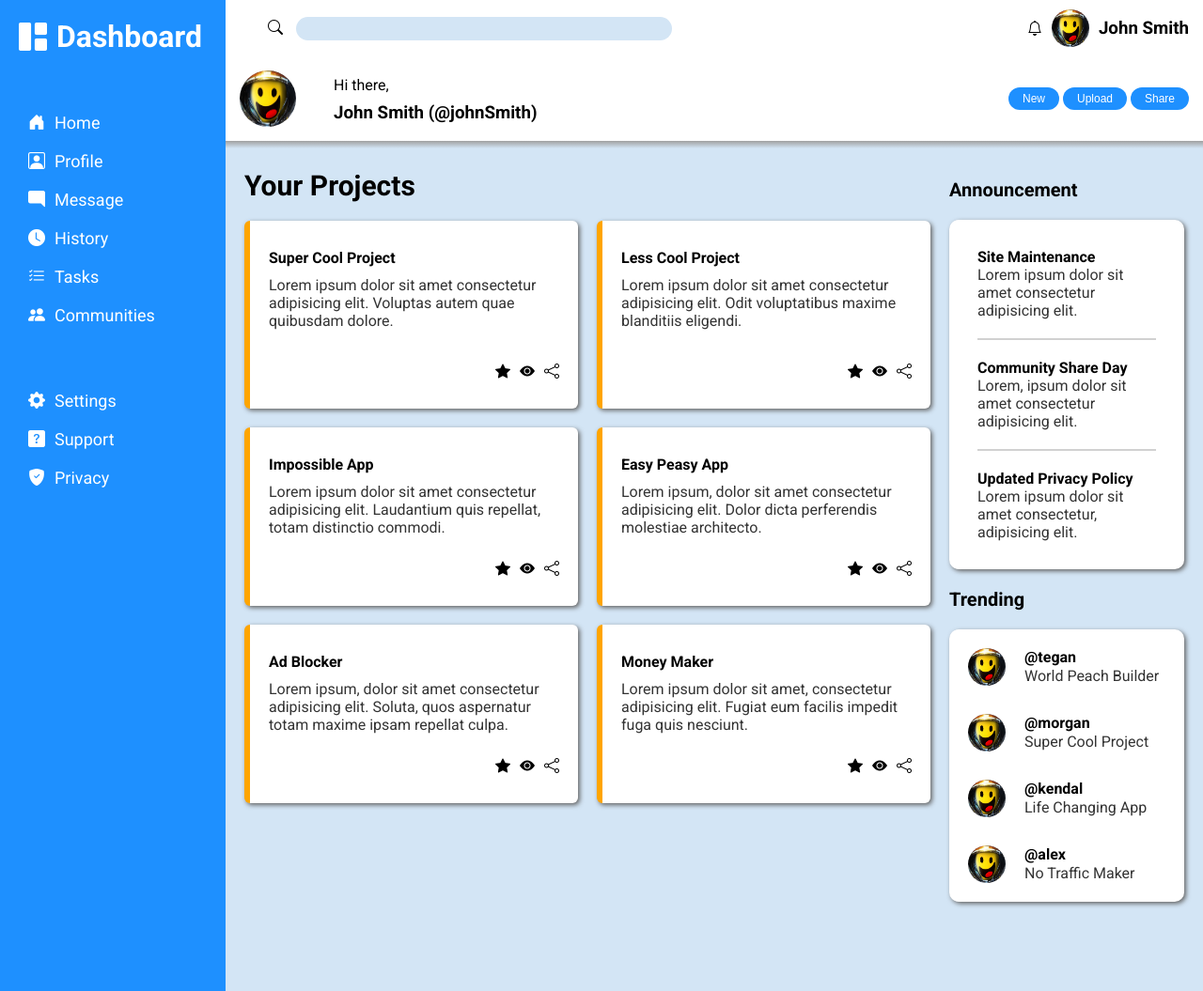
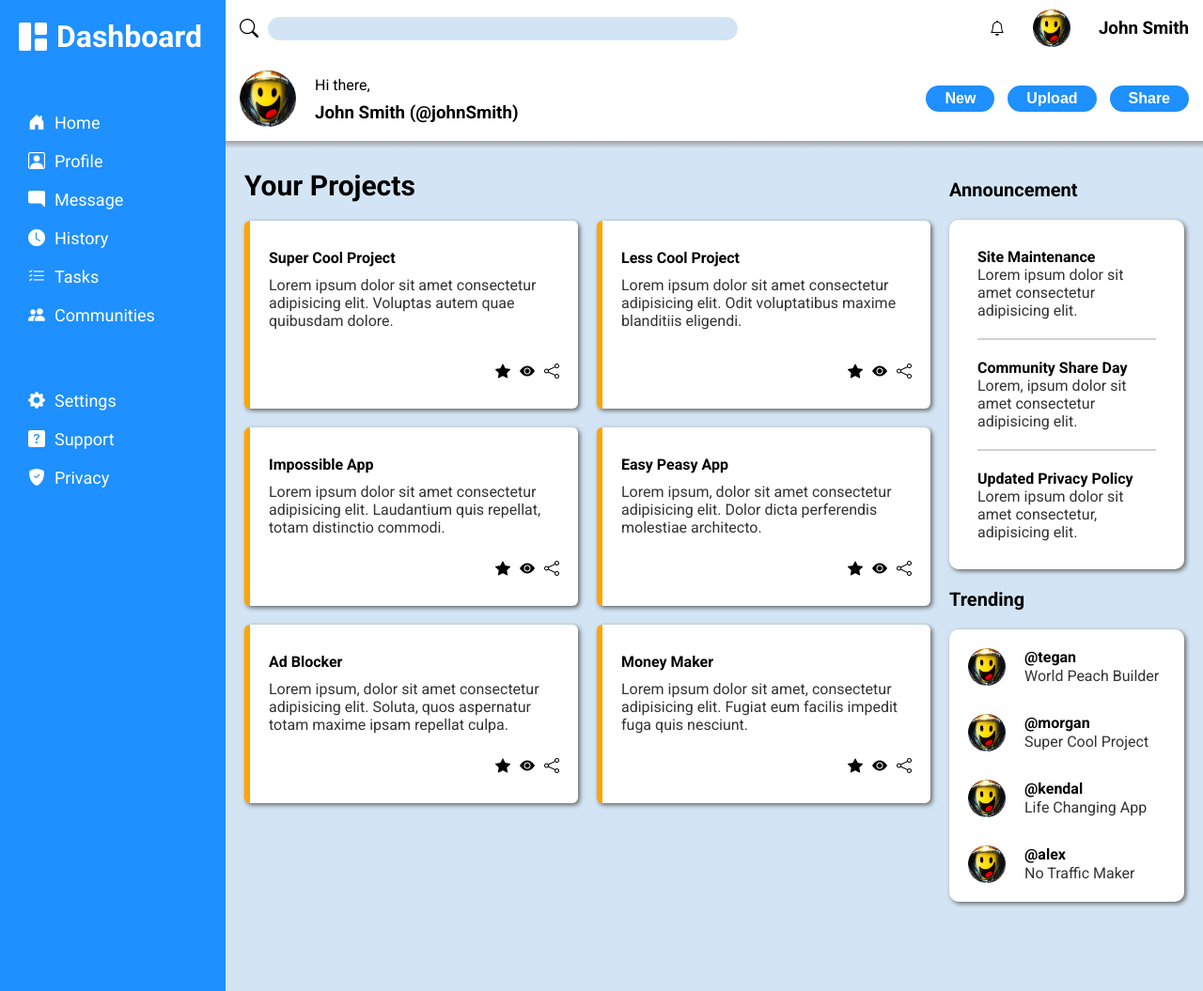
Before and after one commit to SinaBayati/admin-dashboard, a plain HTML site: page index.html in a window 1280 px wide. Shown: the top 1055 px of the page at 94% size. Drawn offline with nearby package versions, Linux system fonts and the light colour scheme.

Commit message:
Finish final polishing

```diff
--- a/css/styles.css
+++ b/css/styles.css
@@ -72,7 +72,7 @@ ul{
   grid-area: head;
   background-color: #ffffff;
   display: grid;
-  grid-template-columns: 1fr 200px;
+  grid-template-columns: 1fr 400px;
   grid-template-rows: 2fr 3fr;
   grid-template-areas:
   "srch prfl"
@@ -84,7 +84,12 @@ ul{
 .search-bar{
   grid-area: srch;
   justify-self: start;
-  padding-left: 30px;
+  display: flex;
+  align-items: center;
+}
+
+.search-bar i{
+  font-size: 20px;
 }
 
 .search-bar input[type="search"]{
@@ -92,15 +97,15 @@ ul{
   border: none;
   padding: 5px 10px;
   border-radius: 15px;
-  width: 400px;
   margin-left: 10px;
+  width: 500px;
 }
 
 .profile{
   grid-area: prfl;
   justify-self: end;
   display: flex;
-  gap: 10px;
+  gap: 30px;
   align-items: center;
 }
 
@@ -111,7 +116,7 @@ ul{
 .profile-intro{
   grid-area: itro;
   display: grid;
-  grid-template-columns: 100px 1fr;
+  grid-template-columns: 80px 1fr;
   grid-template-rows: 1fr 1fr;
   align-items: center;
 }
@@ -140,9 +145,11 @@ ul{
   border: none;
   background-color: #1e90ff;
   color: #ffffff;
-  font-size: 12px;
-  padding: 5px 15px;
+  font-size: 16px;
+  font-weight: 700;
+  padding: 5px 20px;
   border-radius: 15px;
+  margin-left: 10px;
 }
 
 .main{
```
